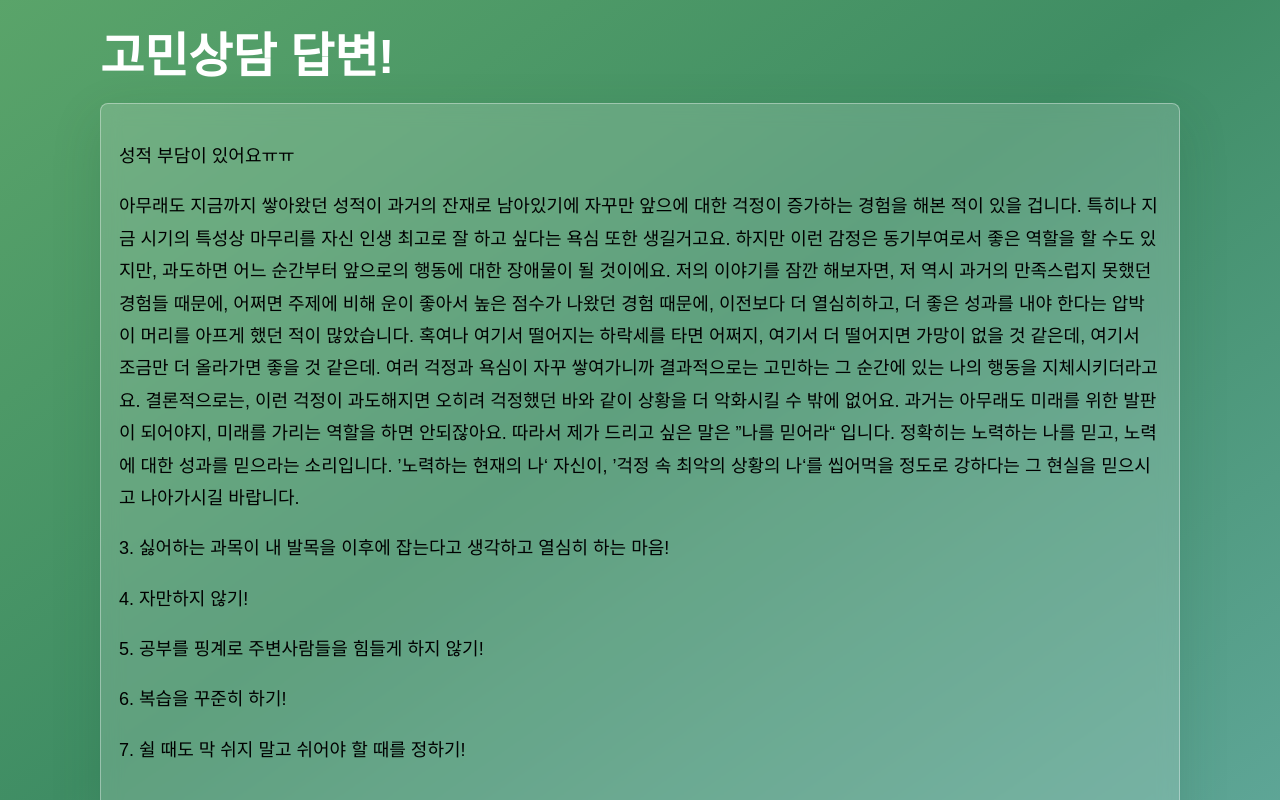
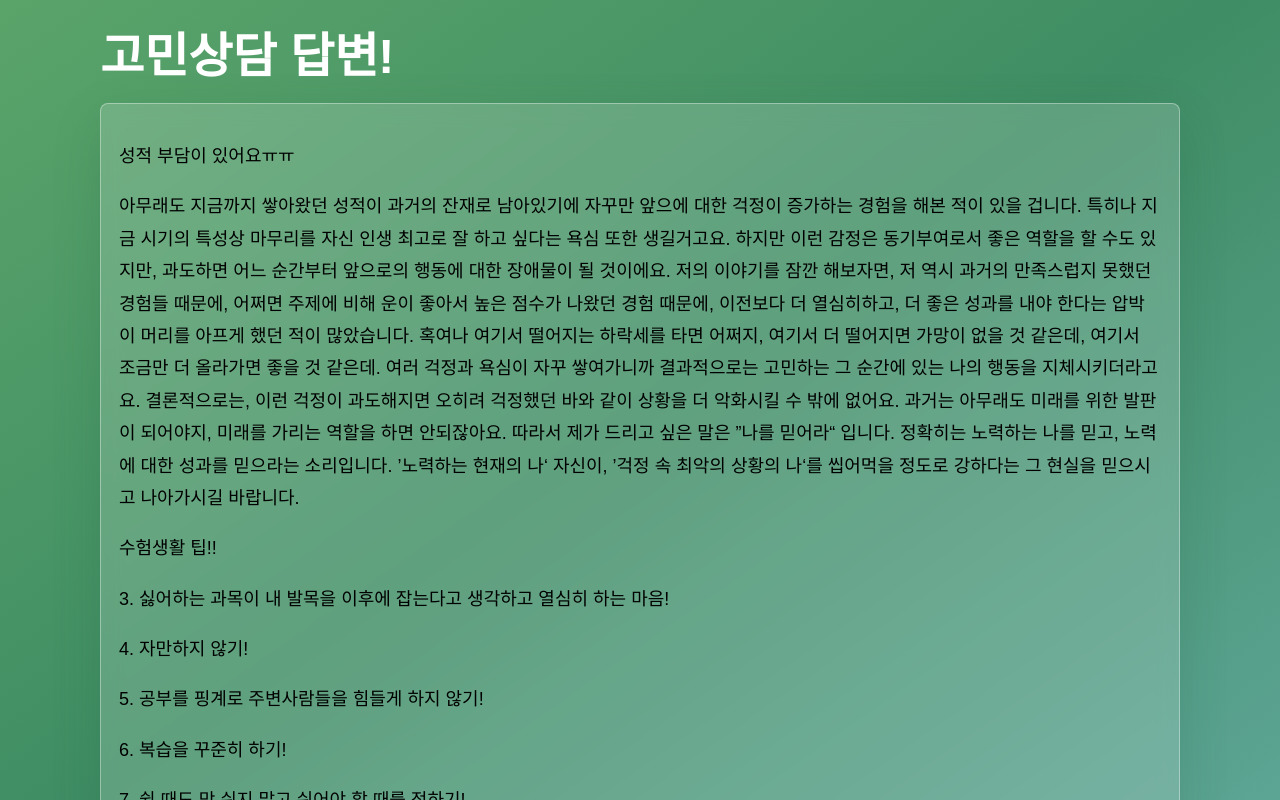
Before and after one commit to kseok72/websitevercel, a Next.js app: page / in a window 1280 px wide. Shown: the part 660-1460 px from the top of the page. Built offline with nearby package versions, Linux system fonts and the light colour scheme.

Commit message:
Update page.tsx

```diff
--- a/app/page.tsx
+++ b/app/page.tsx
@@ -60,6 +60,7 @@ export default function Home() {
            아무래도 지금까지 쌓아왔던 성적이 과거의 잔재로 남아있기에 자꾸만 앞으에 대한 걱정이 증가하는 경험을 해본 적이 있을 겁니다. 특히나 지금 시기의 특성상 마무리를 자신 인생 최고로 잘 하고 싶다는 욕심 또한 생길거고요. 하지만 이런 감정은 동기부여로서 좋은 역할을 할 수도 있지만, 과도하면 어느 순간부터 앞으로의 행동에 대한 장애물이 될 것이에요. 저의 이야기를 잠깐 해보자면, 저 역시 과거의 만족스럽지 못했던 경험들 때문에, 어쩌면 주제에 비해 운이 좋아서 높은 점수가 나왔던 경험 때문에, 이전보다 더 열심히하고, 더 좋은 성과를 내야 한다는 압박이 머리를 아프게 했던 적이 많았습니다. 혹여나 여기서 떨어지는 하락세를 타면 어쩌지, 여기서 더 떨어지면 가망이 없을 것 같은데, 여기서 조금만 더 올라가면 좋을 것 같은데. 여러 걱정과 욕심이 자꾸 쌓여가니까 결과적으로는 고민하는 그 순간에 있는 나의 행동을 지체시키더라고요. 결론적으로는, 이런 걱정이 과도해지면 오히려 걱정했던 바와 같이 상황을 더 악화시킬 수 밖에 없어요. 과거는 아무래도 미래를 위한 발판이 되어야지, 미래를 가리는 역할을 하면 안되잖아요.
            따라서 제가 드리고 싶은 말은 ”나를 믿어라“ 입니다. 정확히는 노력하는 나를 믿고, 노력에 대한 성과를 믿으라는 소리입니다. ’노력하는 현재의 나‘ 자신이, ’걱정 속 최악의 상황의 나‘를 씹어먹을 정도로 강하다는 그 현실을 믿으시고 나아가시길 바랍니다.
         </p>
+          수험생활 팁!!
          <p>
           3. 싫어하는 과목이 내 발목을 이후에 잡는다고 생각하고 열심히 하는 마음!
         </p>
```
